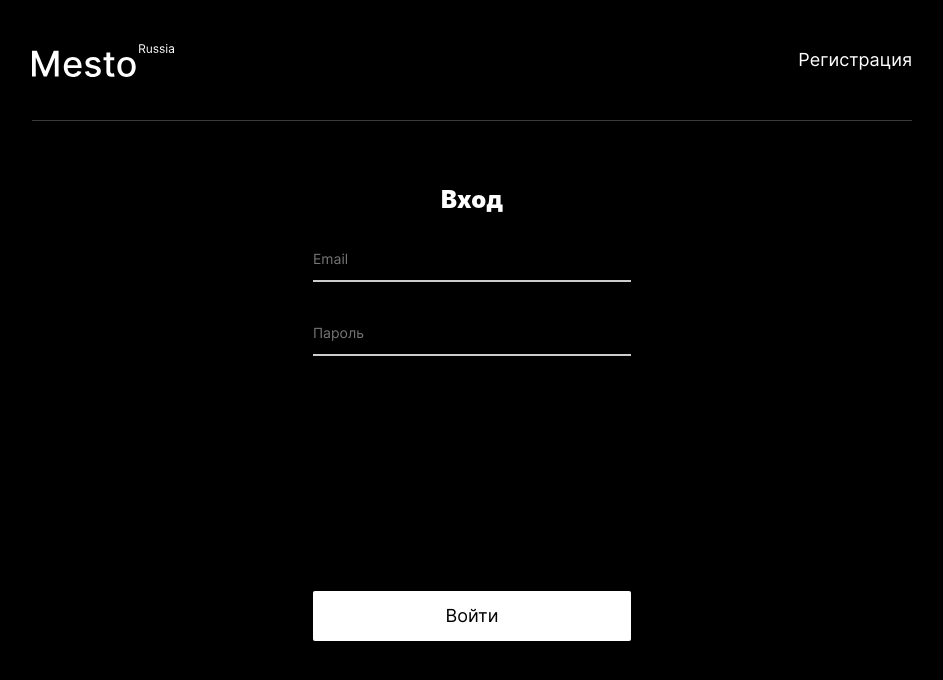
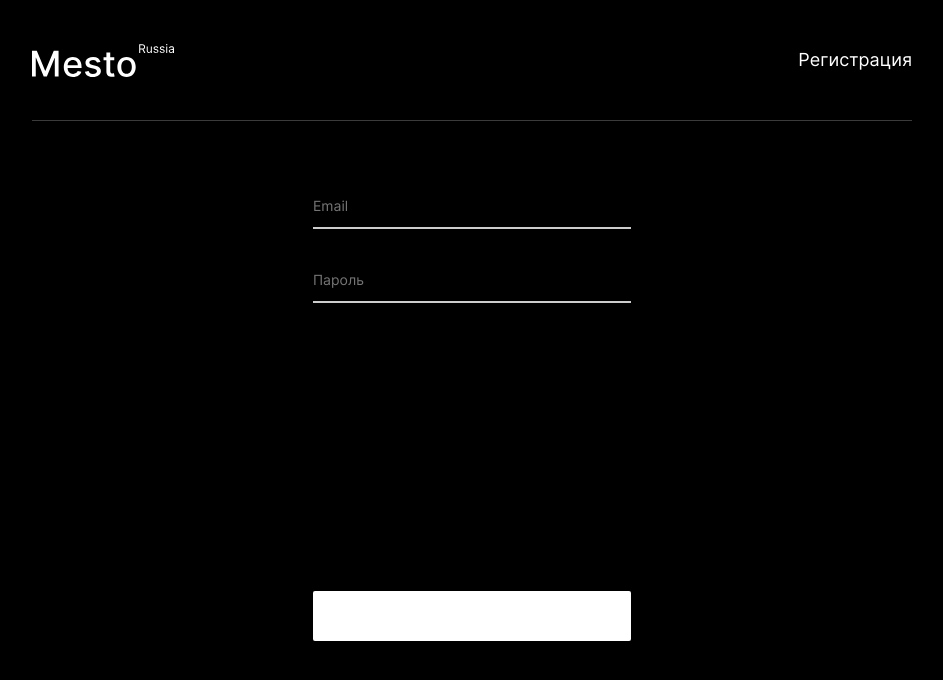
Before and after one commit to Artem-Tckachew/react-mesto-api-full, a React (Create React App) app in the folder frontend/: page /signin in a window 1280 px wide. Shown: the top 680 px of the page, without its empty margins (168-1111 px from the left). Built offline with nearby package versions, Linux system fonts and the light colour scheme; a web font is replaced by a local one.

Commit message:
Работа в разработке

```diff
--- a/frontend/src/components/Login.js
+++ b/frontend/src/components/Login.js
@@ -24,7 +24,7 @@ function Login (props){
     <div className="auth">
       <form className="auth__form" onSubmit={handleSubmit}>
         <div className="auth__wrapper">
-          <h3 className="auth__title">Вход</h3>
+          <h3 className="auth__title">{props.title}</h3>
           <label className="auth__input">
             <input type="email" name="email" id="email" className="auth__textfield" placeholder="Email" onChange={handleEmailChange} required  />
           </label>
@@ -32,7 +32,7 @@ function Login (props){
             <input type="password" name="password" id="password" className="auth__textfield" placeholder="Пароль" onChange={handlePasswordChange} required  />
           </label>
         </div>
-        <button className="auth__button" type="submit">Войти</button>
+        <button className="auth__button" type="submit">{props.button}</button>
       </form>
     </div>
   )
```
